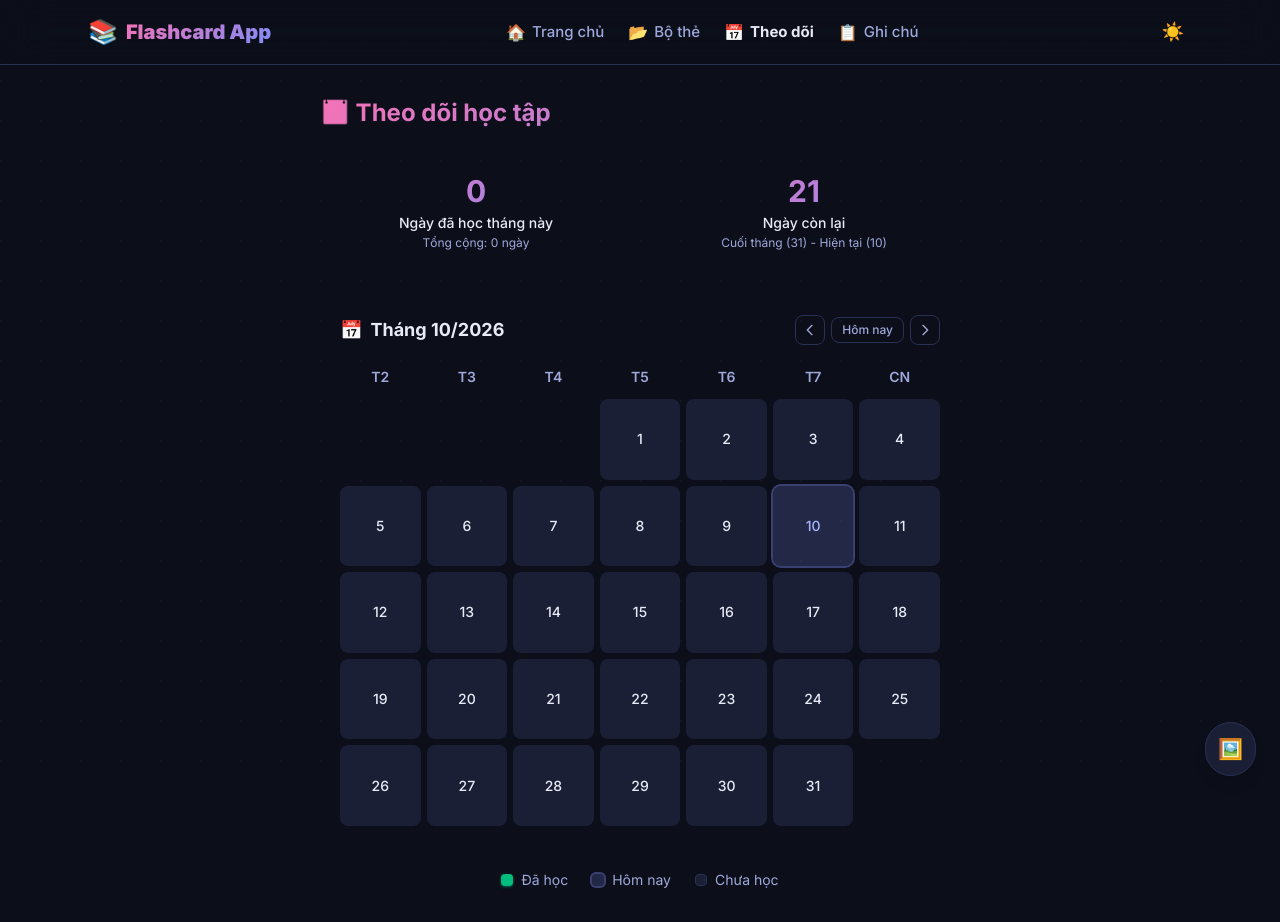
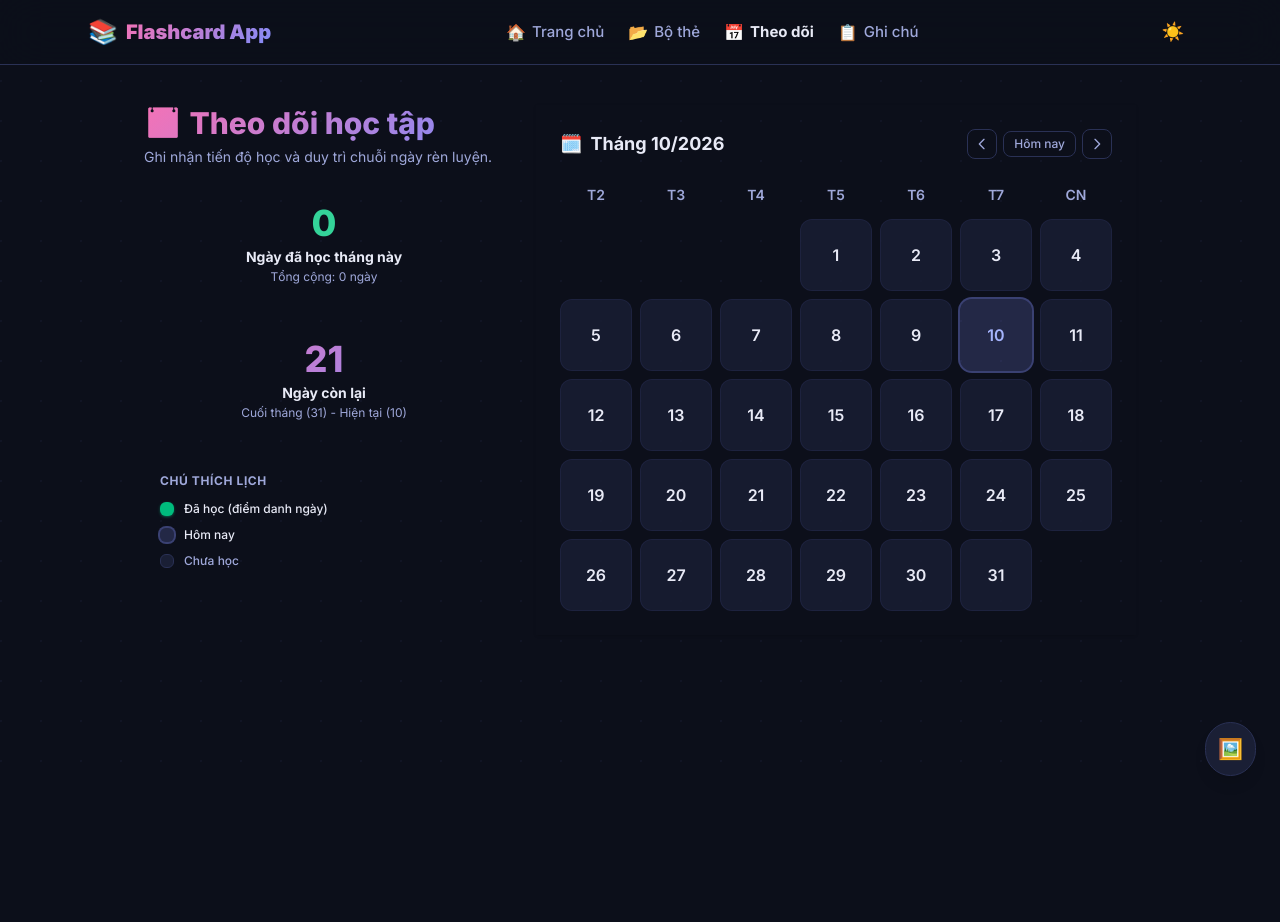
Before and after one commit to nguyencongtrung2001/Learn-Japan, a Next.js app: page /tracker in a window 1280 px wide. After the commit the page ends 800 px from the top, so only its background shows below. Built offline with nearby package versions, Linux system fonts and the light colour scheme.

Commit message:
chinh sua vi tri giao dien theo doi

```diff
--- a/app/tracker/page.tsx
+++ b/app/tracker/page.tsx
@@ -2,10 +2,7 @@ import { MonthlyTracker } from "@/components/folder/monthly-tracker";
 
 export default function TrackerPage() {
   return (
-    <div className="mx-auto max-w-2xl px-4 py-8">
-      <h1 className="text-2xl font-bold gradient-text mb-6">
-        📅 Theo dõi học tập
-      </h1>
+    <div className="mx-auto max-w-5xl px-4 py-8 sm:py-10">
       <MonthlyTracker />
     </div>
   );
--- a/components/folder/monthly-tracker.tsx
+++ b/components/folder/monthly-tracker.tsx
@@ -88,12 +88,24 @@ export function MonthlyTracker() {
   }
 
   return (
-    <div className="space-y-6">
-      {/* Stats Cards */}
-      <div className="grid grid-cols-2 gap-4">
-        <div className="card p-5 text-center">
-          <p className="text-3xl font-bold gradient-text">{monthStreakCount}</p>
-          <p className="text-sm font-medium text-foreground mt-1">
+    <div className="flex flex-col lg:flex-row gap-6 lg:gap-8 items-start">
+      {/* ─── Cột bên trái: Theo dõi học tập & Thống kê ─── */}
+      <div className="w-full lg:w-[320px] xl:w-[360px] shrink-0 space-y-4">
+        <div>
+          <h1 className="text-2xl sm:text-3xl font-extrabold gradient-text flex items-center gap-2">
+            <span>📅</span>
+            <span>Theo dõi học tập</span>
+          </h1>
+          <p className="text-xs sm:text-sm text-foreground-muted mt-1.5">
+            Ghi nhận tiến độ học và duy trì chuỗi ngày rèn luyện.
+          </p>
+        </div>
+
+        {/* 2 thẻ thống kê: Ngày đã học & Ngày còn lại */}
+        <div className="grid grid-cols-1 sm:grid-cols-2 lg:grid-cols-1 gap-3.5">
+          <div className="card p-5 text-center transition-all hover:border-emerald/40 hover:shadow-lg hover:shadow-emerald/5">
+            <p className="text-3xl sm:text-4xl font-extrabold text-emerald">{monthStreakCount}</p>
+            <p className="text-sm font-bold text-foreground mt-1">
               Ngày đã học tháng này
             </p>
             <p className="text-xs text-foreground-muted mt-0.5">
@@ -101,24 +113,48 @@ export function MonthlyTracker() {
             </p>
           </div>
 
-        <div className="card p-5 text-center relative overflow-hidden">
-          <p className="text-3xl font-bold gradient-text">{remainingDays}</p>
-          <p className="text-sm font-medium text-foreground mt-1">Ngày còn lại</p>
+          <div className="card p-5 text-center relative overflow-hidden transition-all hover:border-indigo/40 hover:shadow-lg hover:shadow-indigo/5">
+            <p className="text-3xl sm:text-4xl font-extrabold gradient-text">{remainingDays}</p>
+            <p className="text-sm font-bold text-foreground mt-1">Ngày còn lại</p>
             <p className="text-xs text-foreground-muted mt-0.5">
               Cuối tháng ({lastDayOfMonth}) - Hiện tại ({currentDay})
             </p>
           </div>
         </div>
 
-      {/* Monthly Calendar View */}
-      <div className="card p-5">
-        <div className="flex items-center justify-between mb-4">
+        {/* Chú thích màu sắc (Legend) */}
+        <div className="card p-4">
+          <p className="text-xs font-bold text-foreground-muted mb-3 uppercase tracking-wider">
+            Chú thích lịch
+          </p>
+          <div className="flex flex-col gap-2.5 text-xs">
+            <div className="flex items-center gap-2.5">
+              <span className="w-3.5 h-3.5 rounded-md bg-emerald-500 shadow-sm shadow-emerald-500/40 shrink-0" />
+              <span className="font-medium text-foreground">Đã học (điểm danh ngày)</span>
+            </div>
+            <div className="flex items-center gap-2.5">
+              <span className="w-3.5 h-3.5 rounded-md bg-indigo/20 ring-2 ring-indigo/40 shrink-0" />
+              <span className="font-medium text-foreground">Hôm nay</span>
+            </div>
+            <div className="flex items-center gap-2.5">
+              <span className="w-3.5 h-3.5 rounded-md bg-surface border border-border shrink-0" />
+              <span className="font-medium text-foreground-muted">Chưa học</span>
+            </div>
+          </div>
+        </div>
+      </div>
+
+      {/* ─── Cột bên phải: Lịch tháng ─── */}
+      <div className="flex-1 w-full">
+        <div className="card p-5 sm:p-6 shadow-sm">
+          <div className="flex items-center justify-between mb-5">
             <h2 className="text-base sm:text-lg font-bold flex items-center gap-2">
-            <span>📅</span>
+              <span>🗓️</span>
               <span>Tháng {format(viewMonthDate, "MM/yyyy")}</span>
             </h2>
             <div className="flex items-center gap-1.5">
               <button
+                type="button"
                 onClick={() => setViewMonthDate((prev) => subMonths(prev, 1))}
                 className="p-1.5 rounded-lg hover:bg-surface-hover border border-border text-foreground-muted hover:text-foreground transition-colors cursor-pointer"
                 title="Tháng trước"
@@ -139,6 +175,7 @@ export function MonthlyTracker() {
                 </svg>
               </button>
               <button
+                type="button"
                 onClick={() => setViewMonthDate(new Date())}
                 className="px-2.5 py-1 text-xs font-medium rounded-lg hover:bg-surface-hover border border-border text-foreground-muted hover:text-foreground transition-colors cursor-pointer"
                 title="Về tháng hiện tại"
@@ -146,6 +183,7 @@ export function MonthlyTracker() {
                 Hôm nay
               </button>
               <button
+                type="button"
                 onClick={() => setViewMonthDate((prev) => addMonths(prev, 1))}
                 className="p-1.5 rounded-lg hover:bg-surface-hover border border-border text-foreground-muted hover:text-foreground transition-colors cursor-pointer"
                 title="Tháng sau"
@@ -168,7 +206,7 @@ export function MonthlyTracker() {
             </div>
           </div>
 
-        <div className="grid grid-cols-7 gap-1.5 text-center text-sm">
+          <div className="grid grid-cols-7 gap-1.5 sm:gap-2 text-center text-sm">
             {["T2", "T3", "T4", "T5", "T6", "T7", "CN"].map((d) => (
               <div
                 key={d}
@@ -193,20 +231,21 @@ export function MonthlyTracker() {
                 return (
                   <button
                     key={key}
+                    type="button"
                     onClick={() => toggleDate(d)}
                     className={`
-                    aspect-square flex items-center justify-center rounded-lg text-sm font-medium
+                      aspect-square flex items-center justify-center rounded-xl text-sm sm:text-base font-semibold
                       transition-all duration-200 cursor-pointer select-none relative
                       ${
                         selected
                           ? "bg-emerald-500 text-white shadow-md shadow-emerald-500/30 scale-105"
                           : isToday
                             ? "bg-indigo/20 text-indigo-light ring-2 ring-indigo/40"
-                          : "bg-surface hover:bg-surface-hover text-foreground"
+                            : "bg-surface/80 hover:bg-surface-hover text-foreground border border-border/40"
                       }
                     `}
                     title={`${format(d, "dd/MM/yyyy")}: ${
-                    selected ? "Đã học" : "Chưa học"
+                      selected ? "Đã học (Bấm để hủy)" : "Chưa học (Bấm để đánh dấu)"
                     }`}
                   >
                     {d.getDate()}
@@ -216,21 +255,6 @@ export function MonthlyTracker() {
             )}
           </div>
         </div>
-
-      {/* Legend */}
-      <div className="flex flex-wrap items-center gap-4 sm:gap-6 justify-center text-xs sm:text-sm text-foreground-muted">
-        <span className="flex items-center gap-2">
-          <span className="w-3 h-3 rounded bg-emerald-500 inline-block shadow-sm shadow-emerald-500/40" />
-          Đã học
-        </span>
-        <span className="flex items-center gap-2">
-          <span className="w-3 h-3 rounded bg-indigo/20 ring-2 ring-indigo/40 inline-block" />
-          Hôm nay
-        </span>
-        <span className="flex items-center gap-2">
-          <span className="w-3 h-3 rounded bg-surface inline-block border border-border" />
-          Chưa học
-        </span>
       </div>
     </div>
   );
```
Lines whose indentation alone changed are shown as unchanged.
